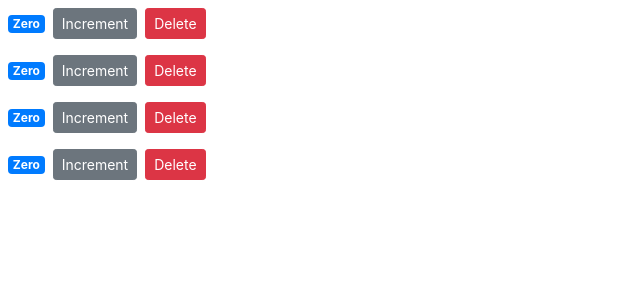
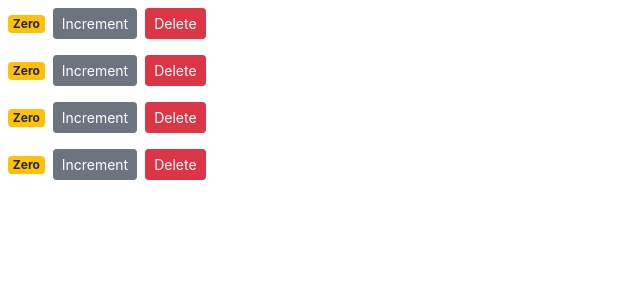
Before and after one commit to Sicelo-Mduna-Global-Micro/counter_app, a React (Create React App) app: page / in a window 1280 px wide. Shown: the top 300 px of the page, without its empty margins (0-640 px from the left). Built offline with nearby package versions, Linux system fonts and the light colour scheme.

Commit message:
updated counter.jsx

```diff
--- a/src/components/counter.jsx
+++ b/src/components/counter.jsx
@@ -6,7 +6,7 @@ class Counter extends Component {
 
     getBadgeClasses() {
         let classes = 'badge m-2 badge-';
-        if(this.state.count === 0){
+        if(this.state.value === 0){
             classes += 'warning';
         }
 
@@ -19,7 +19,7 @@ class Counter extends Component {
     }
 
     handleIncrement = () =>{
-        this.setState({count : this.state.count + 1});
+        this.setState({value : this.state.value + 1});
 
     }
 
```
